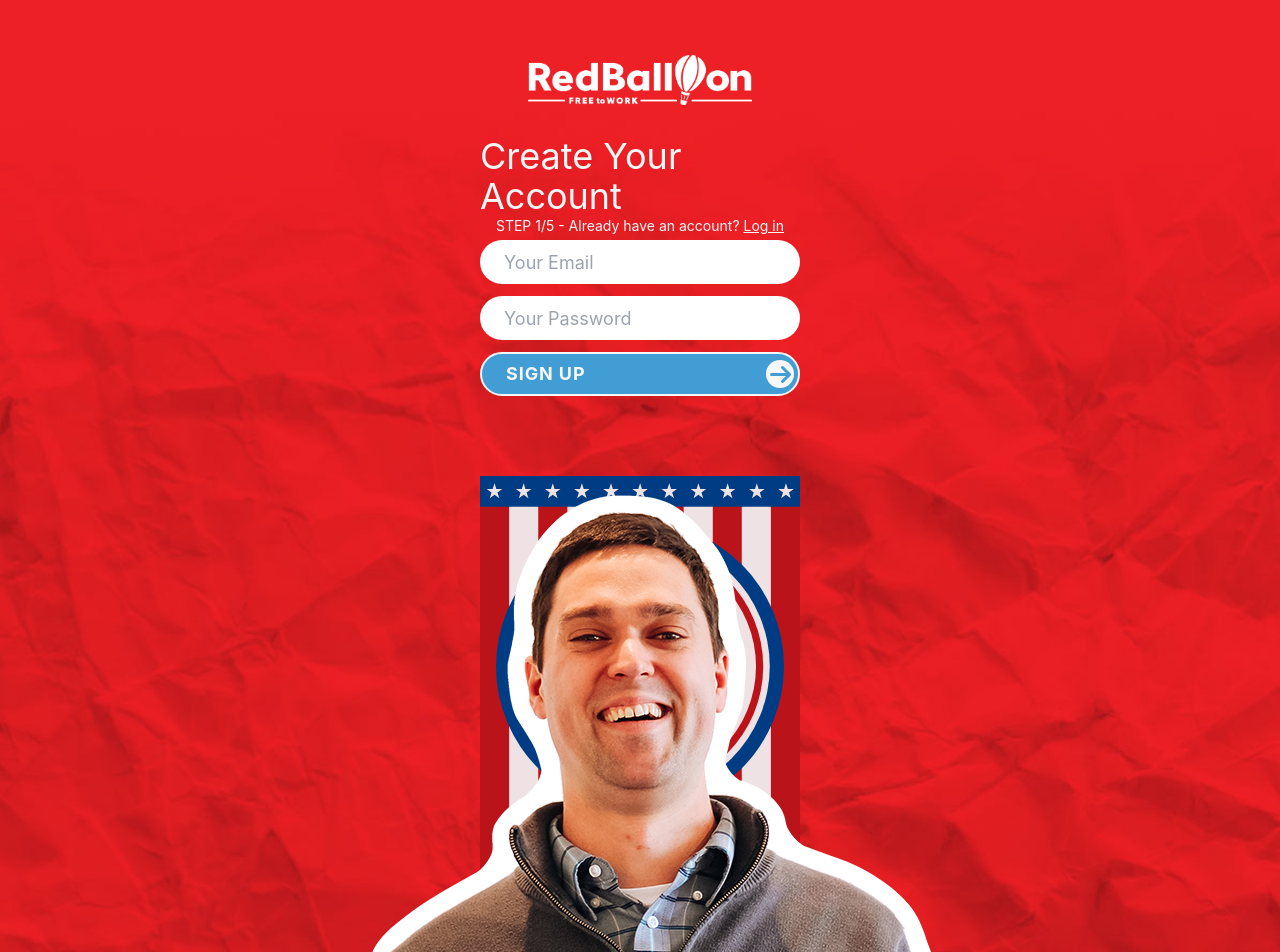
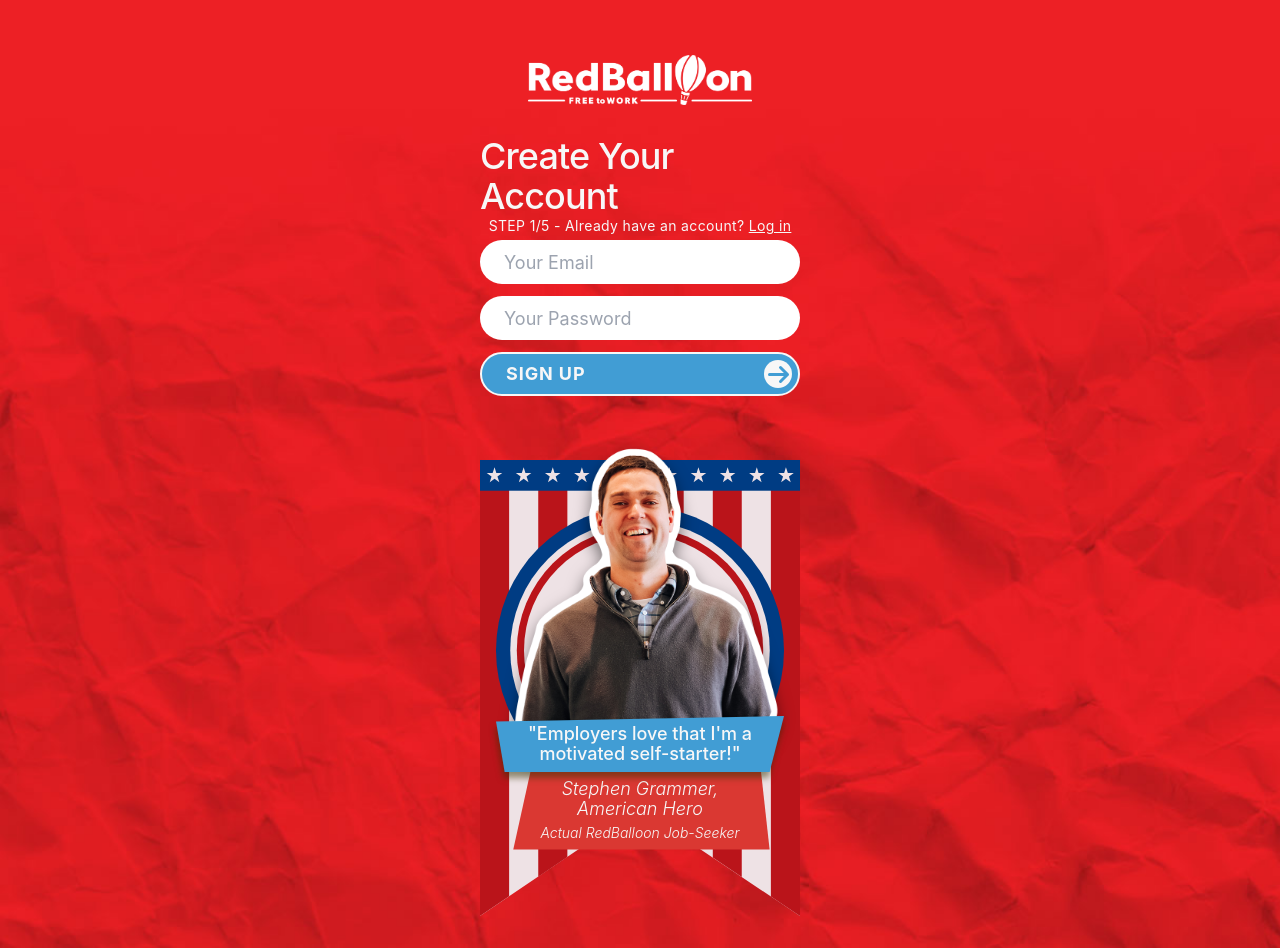
Before and after one commit to gdickison/red_balloon_signup, a Next.js app: page / in a window 1280 px wide. Shown: the top 952 px of the page. Built offline with nearby package versions, Linux system fonts and the light colour scheme.

Commit message:
Finish Create Your Account view

```diff
--- a/src/components/create-employer-account/CreateEmployerAccount.js
+++ b/src/components/create-employer-account/CreateEmployerAccount.js
@@ -35,29 +35,42 @@
   }
 
   return (
-    <section style={{backgroundImage: "url(/images/bg-red-paper.jpg)", backgroundSize: 'cover'}}>
+    <section className="min-h-screen" style={{backgroundImage: "url(/images/bg-red-paper.jpg)", backgroundSize: 'cover'}}>
       <div className="flex flex-col justify-center items-center">
         <div className="w-80 h-36 my-2 flex justify-center items-center">
           <img className="w-56" src="/images/red-balloon-logo-white.png" alt="Red Balloon Free To Work"/>
         </div>
         <div className="text-rbWhite w-80 h-20 -my-6 flex flex-col justify-around items-center">
-          <h1 className="text-4xl">Create Your Account</h1>
-          <p className="text-sm">STEP 1/5 - Already have an account? <a className="underline" href="#">Log in</a></p>
+          <h1 className="text-4xl font-medium tracking-tight">Create Your Account</h1>
+          <p className="text-sm tracking-wide">STEP 1/5 - Already have an account? <a className="underline" href="#">Log in</a></p>
         </div>
         <form className="flex flex-col items-center space-y-3 my-12" onSubmit={handleSubmit} method="post">
           <input className="h-11 text-lg px-6 w-80 rounded-full" type="email" name="email" placeholder="Your Email" onChange={handleChange} required/>
           <input className="h-11 text-lg px-6 w-80 rounded-full" type="password" name="password" placeholder="Your Password" onChange={handleChange} required/>
           <button className="flex justify-between items-center text-rbWhite bg-rbBlue border-1 border-rbWhite h-11 w-80 border-2 rounded-full" type="submit">
             <span className="uppercase font-bold tracking-wider text-lg px-6">Sign Up</span>
-            <span className="flex items-center p-1">
+            <span className="flex items-center p-1.5">
               <Image className="bg-rbWhite rounded-full" width={28} height={28} src="/images/arrow-circle-right.svg" alt="Sign Up" />
             </span>
           </button>
         </form>
       </div>
-      <div className="flex justify-center relative py-8">
+      <div className="flex justify-center relative pt-4 pb-8">
         <img className="w-80" src="/images/banner-combo.svg" alt="Red Balloon American Hero" />
-        <img className="absolute -top-6" src="/images/job-seeker.png" alt="" />
+        <img className="absolute -top-6 w-96 drop-shadow-[0_0.5rem_0.5rem_rgba(0,0,0,0.50)]" src="/images/job-seeker.png" alt="Red Balloon American Hero" />
+        <div className="hero-quote-wrapper absolute bottom-44 flex z-10">
+          <div className="hero-quote bg-rbBlue w-72 text-rbWhite text-center flex flex-wrap">
+            <span className="px-6 py-2 text-lg font-medium leading-5">&quot;Employers love that I&apos;m a motivated self-starter!&quot;</span>
+          </div>
+
+        </div>
+        <div className="hero-who bg-rbRed w-72 h-[4.9rem] absolute bottom-[6.15rem] text-rbWhite font-light italic">
+          <div className="flex flex-col items-center py-2">
+            <span className="px-6 -my-1 text-lg">Stephen Grammer,</span>
+            <span className="px-6 -my-1 text-lg">American Hero</span>
+            <span className="px-6 my-1 text-sm">Actual RedBalloon Job-Seeker</span>
+          </div>
+        </div>
       </div>
     </section>
   )
--- a/styles/globals.css
+++ b/styles/globals.css
@@ -20,3 +20,15 @@
 * {
   box-sizing: border-box;
 }
+
+.hero-quote-wrapper {
+  filter: drop-shadow(-1px 6px 3px rgba(50, 50, 0, 0.5));
+}
+
+.hero-quote {
+  clip-path: polygon(0 10%, 100% 0%, 95% 100%, 3% 100%);
+}
+
+.hero-who {
+  clip-path: polygon(12% 0%, 92% 0%, 95% 100%, 6% 100%);
+}
```
